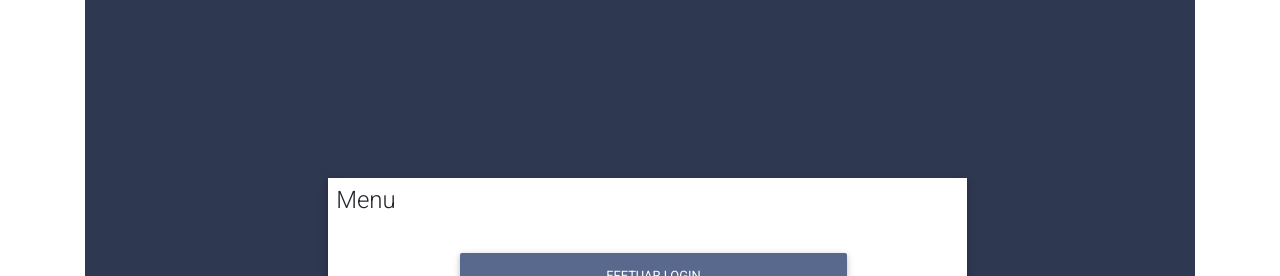
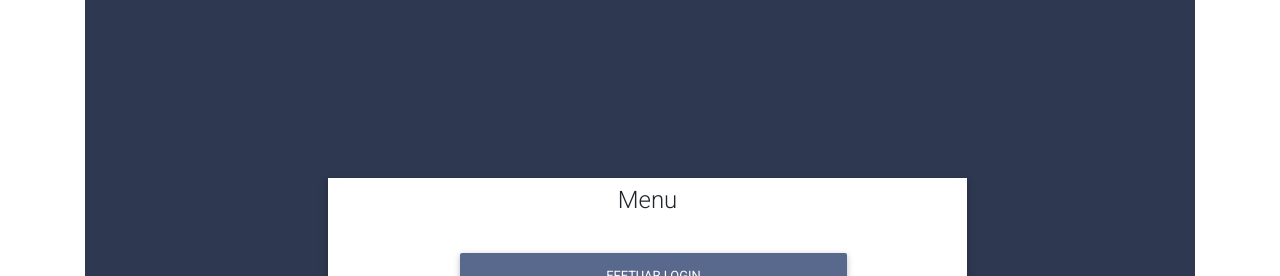
Before and after one commit to GuiPolado/tokenlabproject, a React (Create React App) app in the folder frontend/: page / in a window 1280 px wide. Shown: the top 276 px of the page. Built offline with nearby package versions, Linux system fonts and the light colour scheme.

Commit message:
Pequeno fix visual em Sign
Display do card title no centro

```diff
--- a/frontend/src/components/sign/sign.js
+++ b/frontend/src/components/sign/sign.js
@@ -12,7 +12,7 @@ class Sign extends Component {
           <MDBFreeBird>
             <MDBRow>
               <MDBCol md="8" lg="7" className="mx-auto float-none white z-depth-1 py-2 px-2">
-                <MDBCardTitle className="justify-center headCard" >Menu</MDBCardTitle>
+                <MDBCardTitle className="justify-center" >Menu</MDBCardTitle>
                 <MDBCardBody>
                     <MDBCol md='12' className="mb-4 justify-center">
                     <Link className="btnLink" to="/login"><MDBBtn color="mdb-color"  className="btn" >Efetuar Login</MDBBtn></Link>
```
